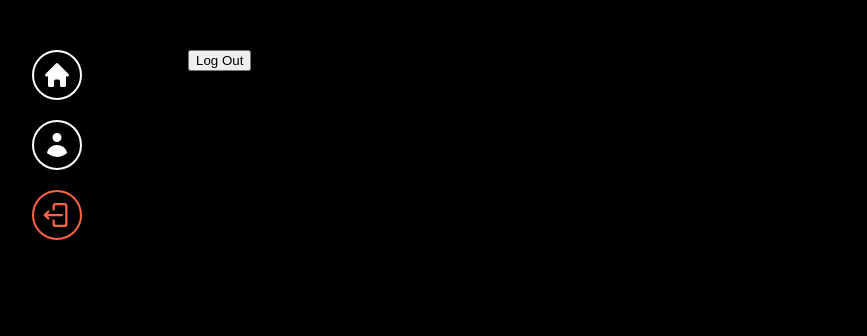
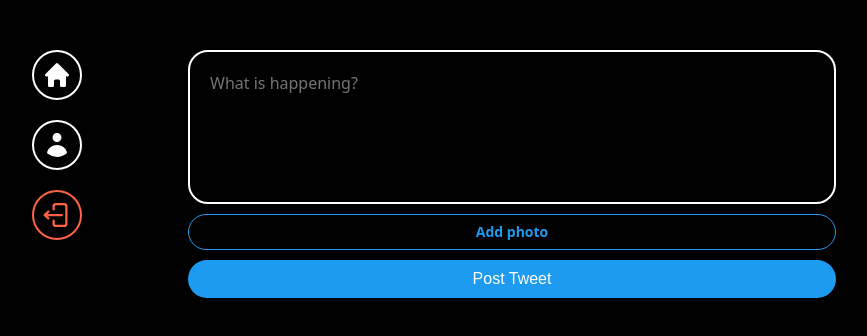
Before and after one commit to Jyophie/twitter-clone, a React (Vite) app: page / in a window 1280 px wide. Shown: the top 336 px of the page, without its empty margins (234-1101 px from the left). Built offline with nearby package versions, Linux system fonts and the light colour scheme; no server answers; sample sign-in values are in the browser's storage.

Commit message:
Feat: tweet db at firestore

```diff
--- a/src/components/loading-screen.tsx
+++ b/src/components/loading-screen.tsx
@@ -1,4 +1,4 @@
-import { styled } from "styled-components";
+import styled from "styled-components";
 
 const Wrapper = styled.div`
   height: 100vh;
--- /dev/null
+++ b/src/components/post-tweet-form.tsx
@@ -0,0 +1,124 @@
+import { addDoc, collection } from "firebase/firestore";
+import React, { useState } from "react";
+import styled from "styled-components";
+import { auth, db } from "../firebase";
+
+const Form = styled.form`
+  display: flex;
+  flex-direction: column;
+  width: 100%;
+  gap: 10px;
+`;
+
+const TextArea = styled.textarea`
+  border: 2px solid white;
+  padding: 20px;
+  border-radius: 20px;
+  font-size: 16px;
+  color: white;
+  background-color: black;
+  width: 100%;
+  resize: none;
+  font-family: system-ui, -apple-system, BlinkMacSystemFont, "Segoe UI", Roboto,
+    Oxygen, Ubuntu, Cantarell, "Open Sans", "Helvetica Neue", sans-serif;
+  &::placeholder {
+    font-size: 16px;
+  }
+  &:focus {
+    outline: none;
+    border-color: #1d9bf0;
+  }
+`;
+
+const AttachFileButton = styled.label`
+  padding: 10px 0;
+  color: #1d9bf0;
+  text-align: center;
+  border-radius: 20px;
+  border: 1px solid #1d9bf0;
+  font-size: 14px;
+  font-weight: 600;
+  cursor: pointer;
+`;
+
+const AttachFileInput = styled.input`
+  display: none;
+`;
+
+const SubmitButton = styled.input`
+  background-color: #1d9bf0;
+  color: white;
+  border: none;
+  padding: 10px 0;
+  border-radius: 20px;
+  font-size: 16px;
+  cursor: pointer;
+  &:hover,
+  &:active {
+    opacity: 0.8;
+  }
+`;
+
+export default function PostTweetForm() {
+  const [isLoading, setIsLoading] = useState(false);
+  const [tweet, setTweet] = useState("");
+  const [file, setFile] = useState<File | null>(null);
+
+  const onChange = (e: React.ChangeEvent<HTMLTextAreaElement>) => {
+    setTweet(e.target.value);
+  };
+
+  const onFileChange = (e: React.ChangeEvent<HTMLInputElement>) => {
+    const { files } = e.target;
+    if (files && files.length > 0) {
+      setFile(files[0]);
+    }
+  };
+
+  const onSubmit = async (e: React.FormEvent<HTMLFormElement>) => {
+    e.preventDefault();
+
+    const user = auth.currentUser;
+    if (!user || isLoading || tweet === "" || tweet.length > 180) {
+      return;
+    }
+    try {
+      setIsLoading(true);
+      await addDoc(collection(db, "tweets"), {
+        tweet,
+        createdAt: Date.now(),
+        user: user.displayName || "Anonymous",
+        userId: user.uid,
+      });
+    } catch (e) {
+      console.log(e);
+    } finally {
+      setIsLoading(false);
+    }
+  };
+
+  return (
+    <Form onSubmit={onSubmit}>
+      <TextArea
+        rows={5}
+        maxLength={180}
+        onChange={onChange}
+        value={tweet}
+        placeholder="What is happening?"
+      />
+      <AttachFileButton htmlFor="file">
+        {file ? "Photo Added ✅" : "Add photo"}
+      </AttachFileButton>
+      <AttachFileInput
+        onChange={onFileChange}
+        id="file"
+        type="file"
+        accept="image/*"
+      />
+      <SubmitButton
+        type="submit"
+        value={isLoading ? "Posting..." : "Post Tweet"}
+      />
+    </Form>
+  );
+}
--- a/src/firebase.ts
+++ b/src/firebase.ts
@@ -1,5 +1,7 @@
 import { initializeApp } from "firebase/app";
 import { getAuth } from "firebase/auth";
+import { getFirestore } from "firebase/firestore";
+import { getStorage } from "firebase/storage";
 
 const firebaseConfig = {
   apiKey: "AIzaSyAAFUhL9CLSr90c12v75Q8jJKO7P5obPdY",
@@ -13,3 +15,7 @@
 const app = initializeApp(firebaseConfig);
 
 export const auth = getAuth(app);
+
+export const storage = getStorage(app);
+
+export const db = getFirestore(app);
--- a/src/routes/home.tsx
+++ b/src/routes/home.tsx
@@ -1,19 +1,14 @@
-import { auth } from "../firebase";
-import { useNavigate } from "react-router-dom";
+import PostTweetForm from "../components/post-tweet-form";
+import styled from "styled-components";
+
+const Wrapper = styled.div`
+  display: flex;
+`;
 
 export default function Home() {
-  const navigate = useNavigate();
-
-  const logOut = () => {
-    auth.signOut();
-    navigate("/login");
-  };
-
   return (
-    <>
-      <h1>
-        <button onClick={logOut}>Log Out</button>
-      </h1>
-    </>
+    <Wrapper>
+      <PostTweetForm />
+    </Wrapper>
   );
 }
```
